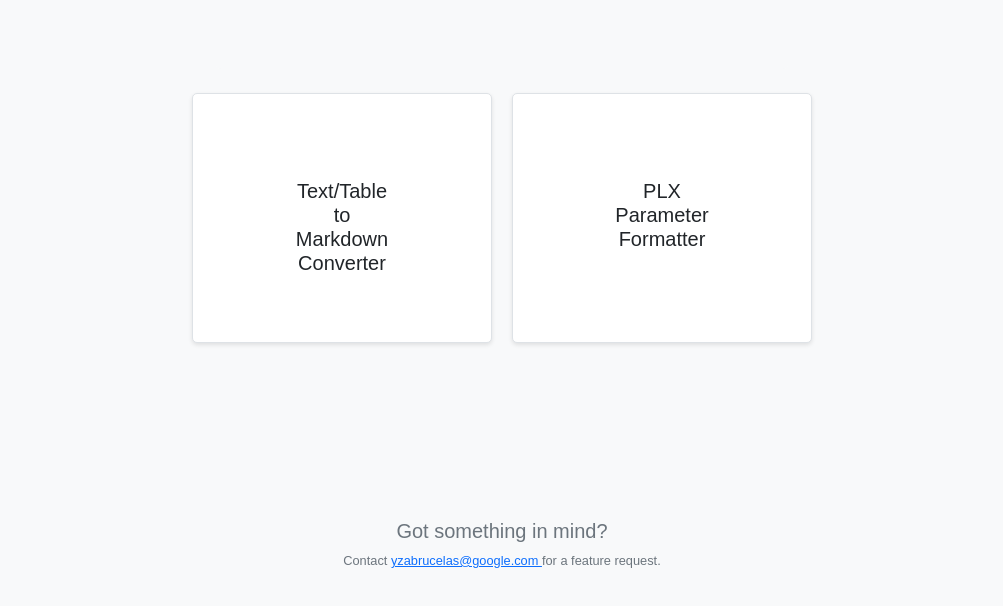
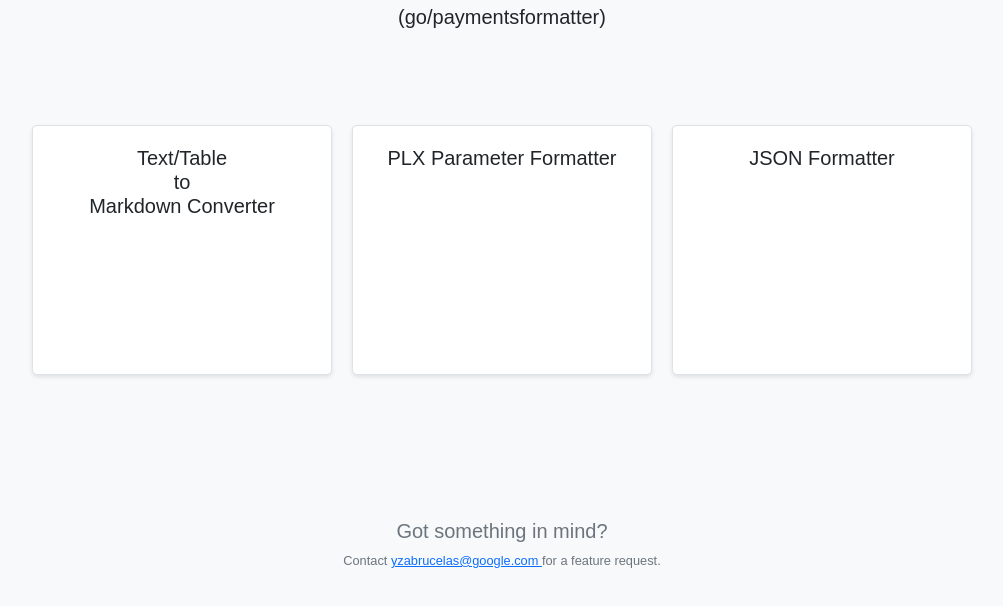
Before and after one commit to yzabelabrucelas/md-formatter, a plain HTML site: page index.html in a window 1280 px wide. Shown: the part 194-800 px from the top of the page, without its empty margins (138-1141 px from the left). Drawn offline with nearby package versions, Linux system fonts and the light colour scheme.

Commit message:
Added subtitle

```diff
--- a/index.html
+++ b/index.html
@@ -14,6 +14,7 @@
 
         <div class="jumbotron bg-light text-center mb-4">
             <h1 class="display-4">Payments Formatter</h1>
+            <h5>(go/paymentsformatter)</h5>
         </div>
 
         <div class="container">
@@ -21,24 +22,23 @@
             <!-- Card 1 -->
             <div class="card card-button" onclick="redirectTo('mdconverter.html')">
                 <div class="card-body">
-                    <h5 class="card-title">Text/Table<br>to<br>Markdown Converter</h5>
+                    <h5 class="card-title-1">Text/Table<br>to<br>Markdown Converter</h5>
                 </div>
             </div>
 
             <!-- Card 2 -->
             <div class="card card-button" onclick="redirectTo('plxformatter.html')">
                 <div class="card-body">
-                    <h5 class="card-title">PLX Parameter Formatter</h5>
+                    <h5 class="card-title-2">PLX Parameter Formatter</h5>
                 </div>
             </div>
 
-            <!-- Card 3 with button-->
-            <!-- <div class="card">
+            <!-- Card 3 -->
+            <div class="card card-button" onclick="redirectTo('jsonformatter.html')">
                 <div class="card-body">
-                    <h5 class="card-title">Card Title</h5>
-                    <a href="#" class="btn btn-primary">Select</a>
+                    <h5 class="card-title-3">JSON Formatter</h5>
                 </div>
-            </div> -->
+            </div>
 
         </div>
 
```
